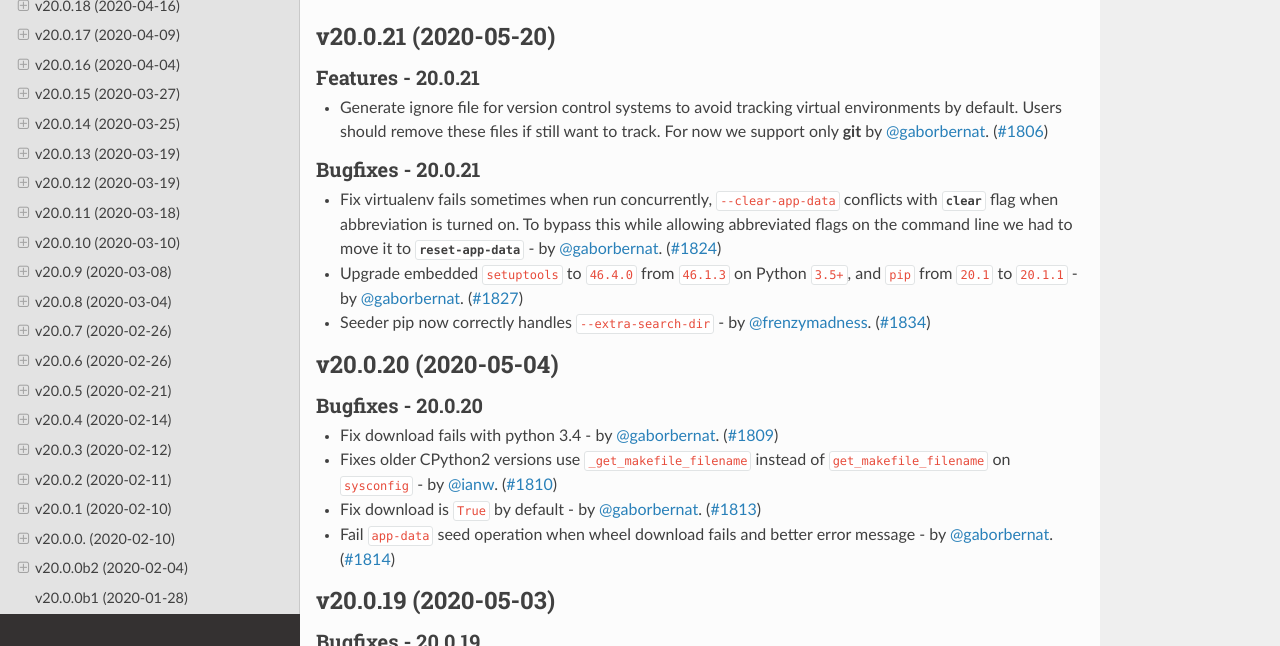
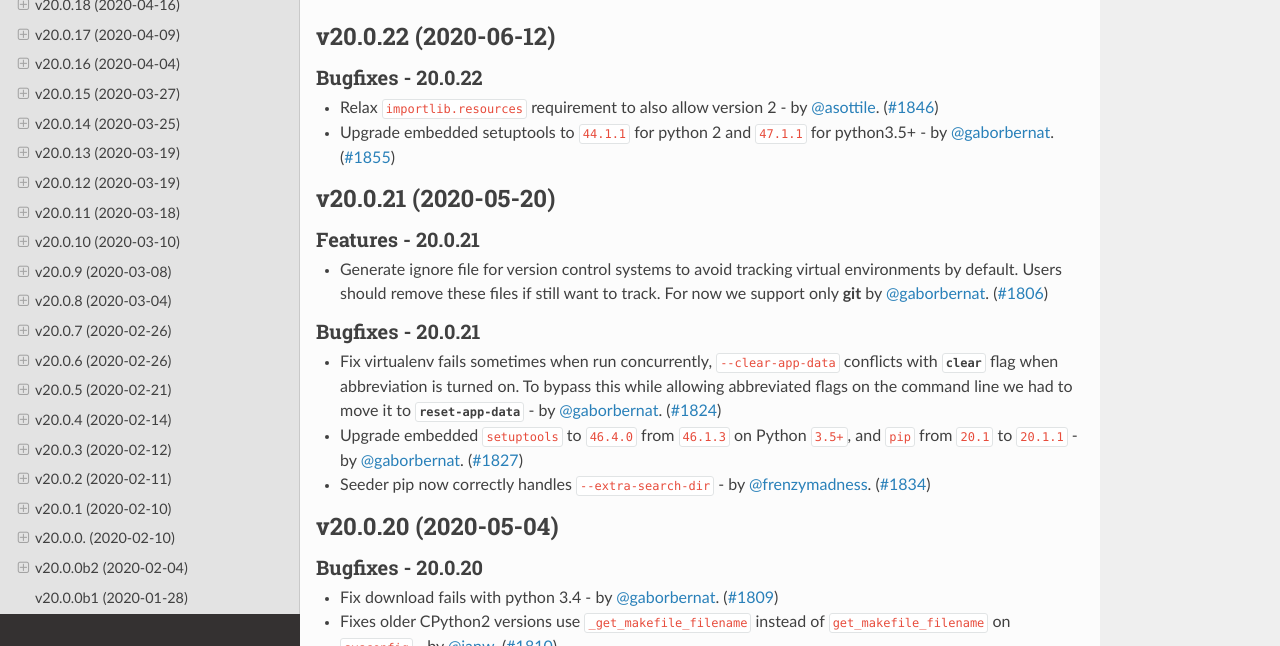
Before and after one commit to pypa/virtualenv, a Sphinx documentation site: the page built from docs/changelog.rst, in a window 1280 px wide and 900 px high, cut to the strip 254-900 px from the top of the window. Built offline with Sphinx 7.4.7 and the Read the Docs theme 2.0.0, drawn with Linux system fonts in a browser that asks for light colours; pages that are not in the unit, such as notebooks, are missing from menus; the version number could not be read and is left out; some of the changed text lies outside the part shown.

Commit message:
release 20.0.22

```diff
--- a/docs/changelog.rst
+++ b/docs/changelog.rst
@@ -4,6 +4,15 @@ Release History
 .. include:: _draft.rst
 
 .. towncrier release notes start
+
+v20.0.22 (2020-06-12)
+---------------------
+
+Bugfixes - 20.0.22
+~~~~~~~~~~~~~~~~~~
+- Relax ``importlib.resources`` requirement to also allow version 2 - by :user:`asottile`. (`#1846 <https://github.com/pypa/virtualenv/issues/1846>`_)
+- Upgrade embedded setuptools to ``44.1.1`` for python 2 and ``47.1.1`` for python3.5+ - by :user:`gaborbernat`. (`#1855 <https://github.com/pypa/virtualenv/issues/1855>`_)
+
 
 v20.0.21 (2020-05-20)
 ---------------------
--- a/docs/changelog/1846.bugfix.rst
+++ /dev/null
@@ -1 +0,0 @@
-Relax ``importlib.resources`` requirement to also allow version 2 - by :user:`asottile`.
--- a/docs/changelog/1855.bugfix.rst
+++ /dev/null
@@ -1 +0,0 @@
-Upgrade embedded setuptools to ``44.1.1`` for python 2 and ``47.1.1`` for python3.5+ - by :user:`gaborbernat`.
```
